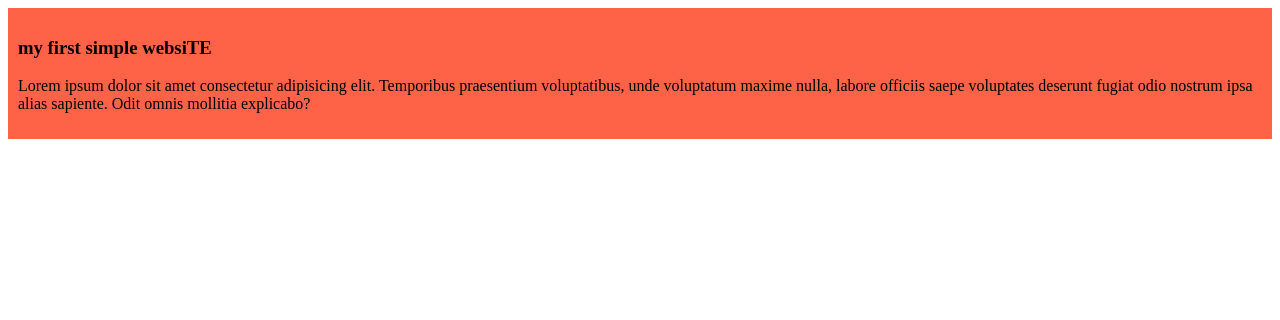
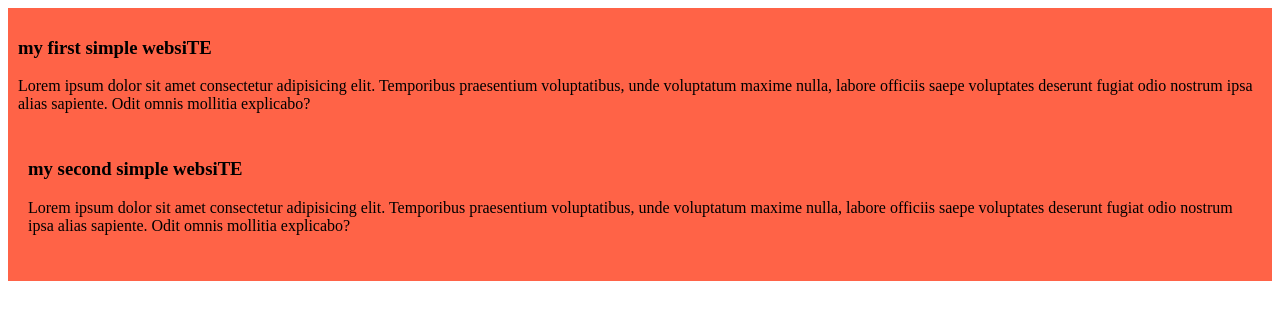
Before and after one commit to mth60/my-first-simple-web, a plain HTML site: page Index.html in a window 1280 px wide. Drawn offline with Linux system fonts and the light colour scheme.

Commit message:
my second blog

```diff
--- a/Index.html
+++ b/Index.html
@@ -8,11 +8,12 @@
         <h3>my first simple websiTE</h3>
         <P>Lorem ipsum dolor sit amet consectetur adipisicing elit. Temporibus praesentium voluptatibus, unde voluptatum maxime nulla, labore officiis saepe voluptates deserunt fugiat odio nostrum ipsa alias sapiente. Odit omnis mollitia explicabo?</P>
 
-    </div>
+ <div>
+        <h3>my second simple websiTE</h3>
+        <P>Lorem ipsum dolor sit amet consectetur adipisicing elit. Temporibus praesentium voluptatibus, unde voluptatum maxime nulla, labore officiis saepe voluptates deserunt fugiat odio nostrum ipsa alias sapiente. Odit omnis mollitia explicabo?</P>
+
+ </div>
     <link rel="stylesheet" href="styles.css/bloh.css">
 
 </head>
 <body>
-
-</body>
-</html>
--- a/styles.css/Bloh.css
+++ b/styles.css/Bloh.css
@@ -1,3 +1,4 @@
-div {background-color: tomato
-    ;
-    padding:10px}
+div {background-color: tomato;
+    padding:10px;
+    margin-bottom:10px;
+}
```
